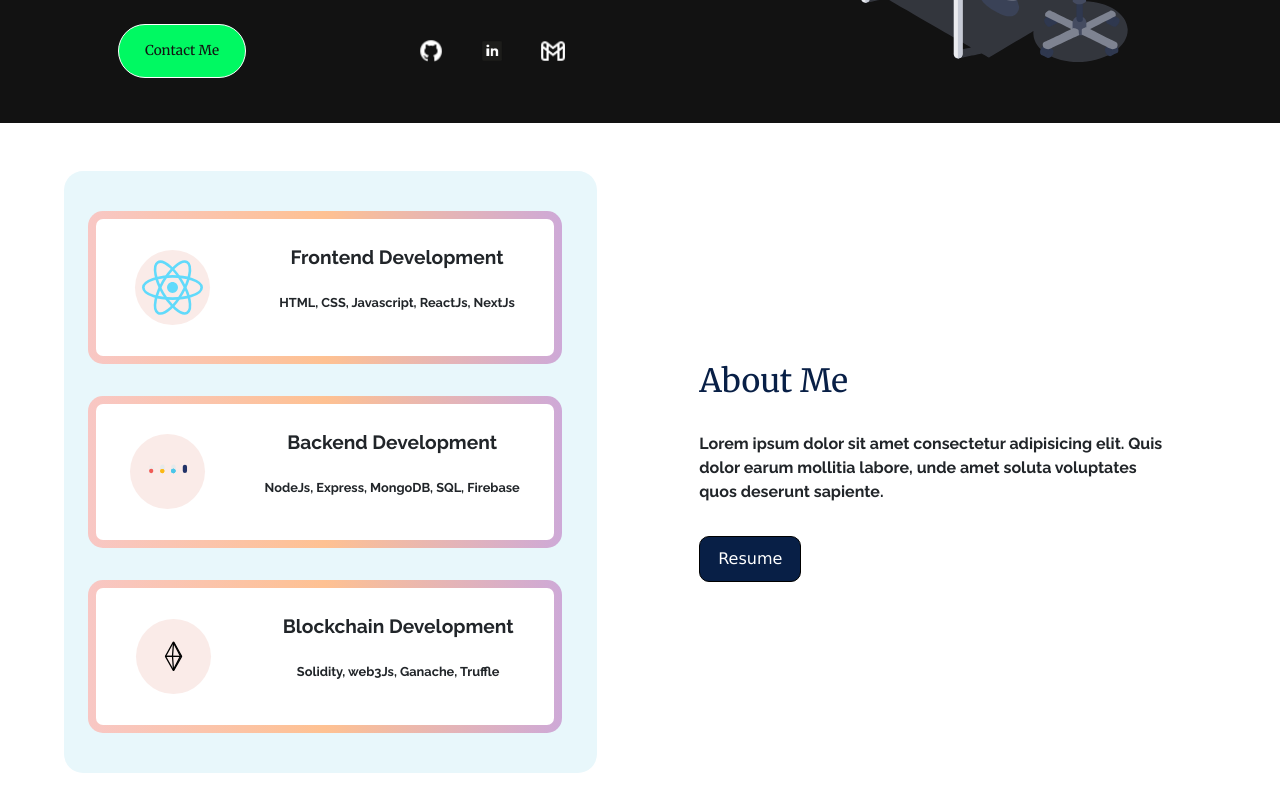
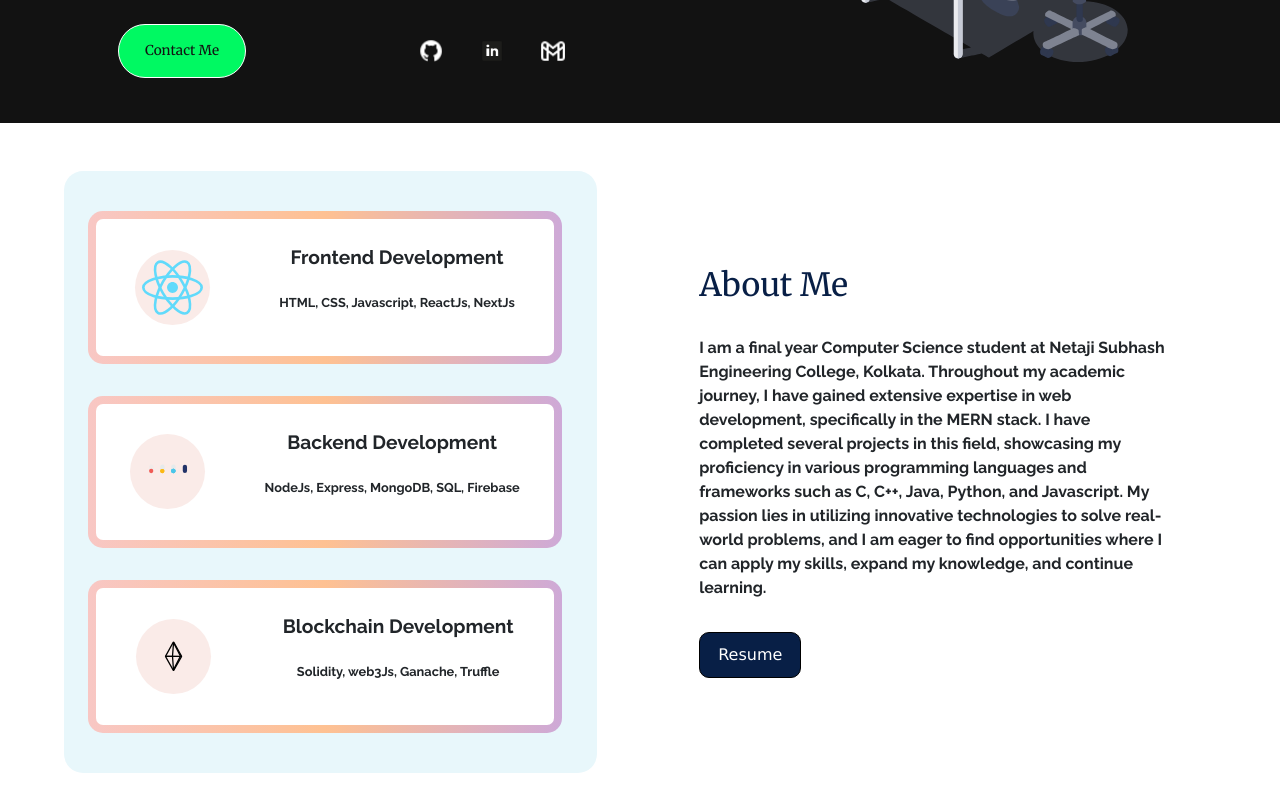
Before and after one commit to ItzAmrit2002/Portfolio, a React (Create React App) app: page / in a window 1280 px wide. Shown: the part 504-1301 px from the top of the page. Built offline with nearby package versions, Linux system fonts and the light colour scheme; a small style sheet from the web is missing; a web font is replaced by a local one.

Commit message:
Update About.jsx

```diff
--- a/src/components/About.jsx
+++ b/src/components/About.jsx
@@ -72,9 +72,9 @@ const About = () => {
                         About Me
                     </h1>
                     <p>
-                        Lorem ipsum dolor sit amet consectetur adipisicing elit. Quis dolor earum mollitia labore, unde amet soluta voluptates quos deserunt sapiente.
+                        I am a final year Computer Science student at Netaji Subhash Engineering College, Kolkata. Throughout my academic journey, I have gained extensive expertise in web development, specifically in the MERN stack. I have completed several projects in this field, showcasing my proficiency in various programming languages and frameworks such as C, C++, Java, Python, and Javascript. My passion lies in utilizing innovative technologies to solve real-world problems, and I am eager to find opportunities where I can apply my skills, expand my knowledge, and continue learning.
                     </p>
-                    <a href="https://drive.google.com/file/d/1-TOTRFtcfPeo0s2c7XMEmifyLGkRM1QQ/view?usp=sharing" target="_blank"><button>Resume</button></a>
+                    <a href="https://www.linkedin.com/in/amritendu-mohan-roy-4520181b6/overlay/1635539906283/single-media-viewer/?profileId=ACoAADIxKX4B6naDjou67hadjDt0TxCxwXKRkxQ" target="_blank"><button>Resume</button></a>
                 </motion.div>
             </div>
         </div>
```
